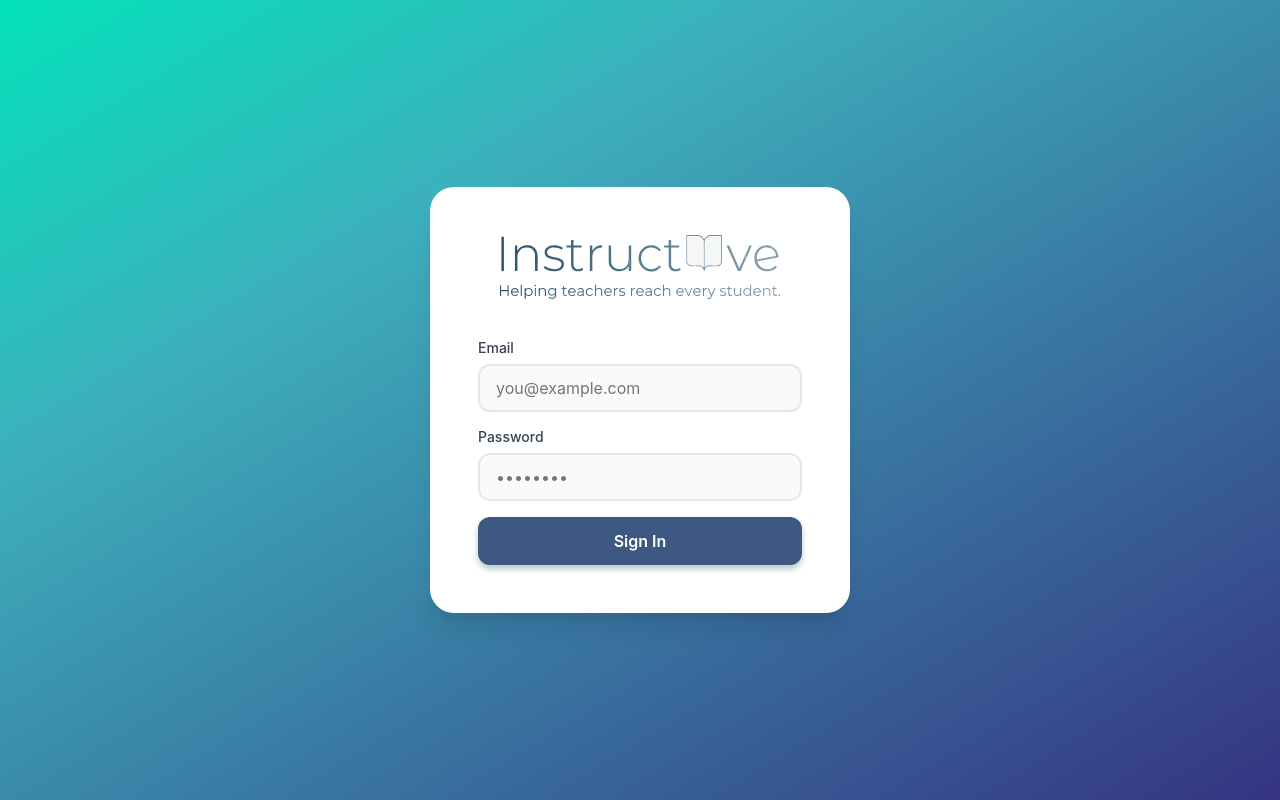
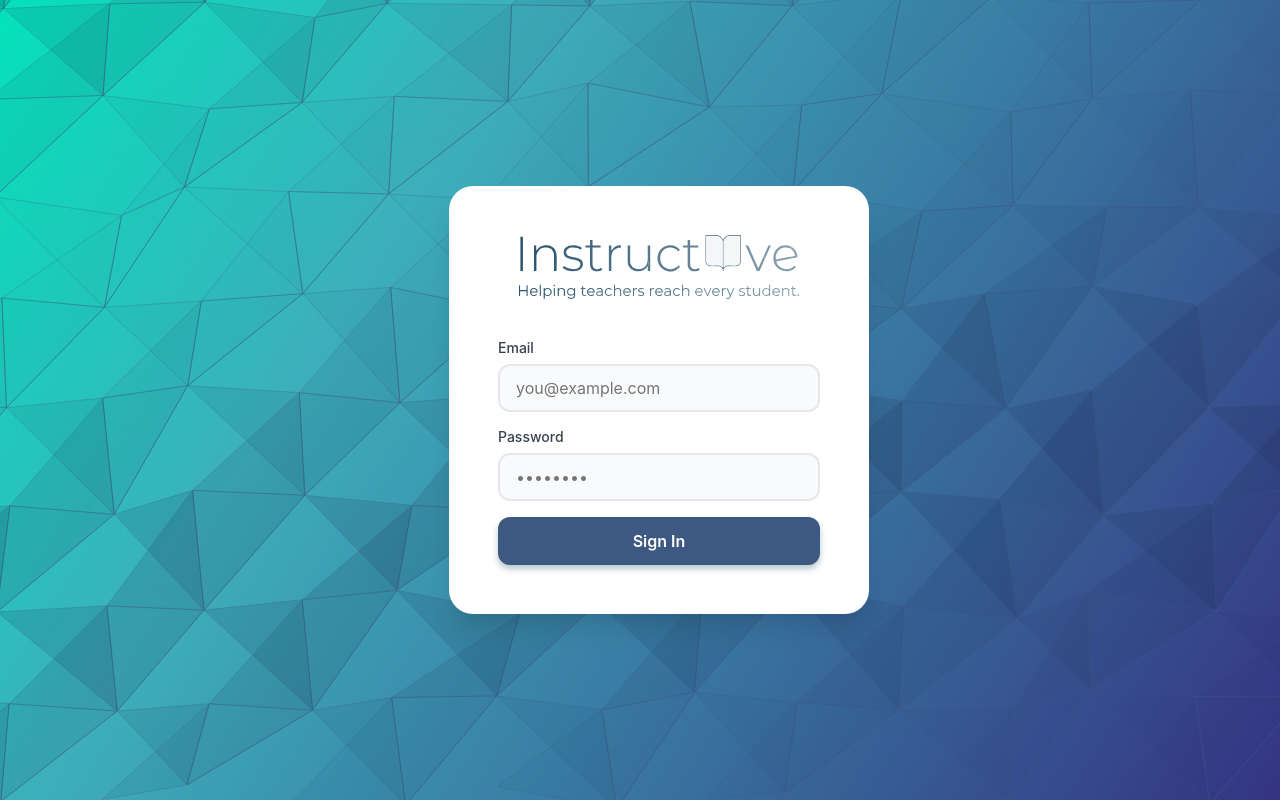
Before and after one commit to logie87/objectObject, a React (Vite) app in the folder frontend/: page / in a window 1280 px wide. Built offline with nearby package versions, Linux system fonts and the light colour scheme; no server answers.

Commit message:
Mesh login background

```diff
--- a/frontend/src/pages/LoginPage.tsx
+++ b/frontend/src/pages/LoginPage.tsx
@@ -1,9 +1,9 @@
-import React, { useEffect, useState } from 'react';
+import React, { useEffect, useRef, useState } from 'react';
 import { useNavigate, useLocation } from 'react-router-dom';
 import { useAuth } from '../context/AuthContext';
 import InstructiveLogo from '../assets/instructive_logo.svg';
 
-const BG_GRADIENT = 'linear-gradient(149deg,  #04e2bb 0%, #3dafbcff 30%, #353482 100%)';
+const BG_GRADIENT = ['#04e2bb', '#3dafbc', '#353482'] as const;
 const CARD_BG = 'white';
 const CARD_SHADOW = '0 20px 25px -5px rgba(0, 0, 0, 0.1), 0 10px 10px -5px rgba(0, 0, 0, 0.04)';
 const ERROR_BORDER = '#fecaca';
@@ -17,6 +17,225 @@ const INPUT_FOCUS_BG = 'white';
 const BUTTON_TEXT = 'white';
 const BUTTON_GRADIENT = '#3d5881';
 const BUTTON_SHADOW = '0 4px 6px rgba(13, 70, 91, 0.3)';
+
+// --- Techy triangular mesh background ---
+function TriMeshBackground() {
+  const canvasRef = useRef<HTMLCanvasElement | null>(null);
+  const animRef = useRef<number | null>(null);
+
+  useEffect(() => {
+    const canvas = canvasRef.current!;
+    const ctx = canvas.getContext('2d', { alpha: false })!;
+    let width = 0, height = 0, dpr = Math.max(1, window.devicePixelRatio || 1);
+
+    type Pt = { x: number; y: number; bx: number; by: number; px: number; py: number; phase: number; amp: number };
+    let cols = 0, rows = 0;
+    let grid: Pt[] = [];
+    const spacingBase = 120; // px target spacing between points
+    const mouse = { x: Infinity, y: Infinity, vx: 0, vy: 0 };
+    let lastMouseX = Infinity, lastMouseY = Infinity;
+
+    // Build a regular grid of points
+    function buildGrid() {
+      width = window.innerWidth;
+      height = window.innerHeight;
+      dpr = Math.max(1, window.devicePixelRatio || 1);
+      canvas.width = Math.floor(width * dpr);
+      canvas.height = Math.floor(height * dpr);
+      canvas.style.width = `${width}px`;
+      canvas.style.height = `${height}px`;
+      ctx.setTransform(dpr, 0, 0, dpr, 0, 0);
+
+      const spacing = Math.max(80, Math.min(spacingBase, Math.min(width, height) / 8));
+      cols = Math.ceil(width / spacing) + 2;
+      rows = Math.ceil(height / spacing) + 2;
+
+      grid = [];
+      for (let j = 0; j < rows; j++) {
+        for (let i = 0; i < cols; i++) {
+          const jitter = (Math.random() - 0.5) * spacing * 0.25;
+          const x = i * spacing - spacing + jitter;
+          const y = j * spacing - spacing + jitter;
+          grid.push({
+            x, y,
+            bx: x, by: y, // base/origin
+            px: x, py: y, // previous (for velocity estimate if needed)
+            phase: Math.random() * Math.PI * 2,
+            amp: spacing * (0.10 + Math.random() * 0.15)
+          });
+        }
+      }
+    }
+
+    // Triangles are implicit from the grid indices
+    const idx = (i: number, j: number) => j * cols + i;
+
+    // Render loop
+    let t0 = performance.now();
+    function frame(now: number) {
+      const dt = Math.min(1 / 30, (now - t0) / 1000); // cap delta to keep stable
+      t0 = now;
+
+      // Background gradient fill
+      const g = ctx.createLinearGradient(0, 0, width, height);
+      g.addColorStop(0, BG_GRADIENT[0]);
+      g.addColorStop(0.3, BG_GRADIENT[1]);
+      g.addColorStop(1, BG_GRADIENT[2]);
+      ctx.fillStyle = g;
+      ctx.fillRect(0, 0, width, height);
+
+      // Soft mouse decay (so influence fades if mouse idle/leaves)
+      if (!Number.isFinite(mouse.x) || !Number.isFinite(mouse.y)) {
+        mouse.vx *= 0.9;
+        mouse.vy *= 0.9;
+      }
+
+      // Update points: smooth orbital jitter around base plus tiny mouse push
+      const time = now * 0.0015;
+      const sigma = Math.min(width, height) * 0.25; // mouse influence radius
+      const inv2sigma2 = 1 / (2 * sigma * sigma);
+
+      for (let p of grid) {
+        // Base sinusoidal motion (elliptical wobble)
+        const sx = Math.sin(time + p.phase) * p.amp;
+        const cy = Math.cos(time * 1.1 + p.phase * 1.3) * p.amp * 0.8;
+
+        // Mouse repulsion (Gaussian)
+        let mx = 0, my = 0;
+        if (Number.isFinite(mouse.x) && Number.isFinite(mouse.y)) {
+          const dx = p.bx - mouse.x;
+          const dy = p.by - mouse.y;
+          const d2 = dx * dx + dy * dy;
+          const w = Math.exp(-d2 * inv2sigma2);
+          const strength = 18; // small nudge
+          mx = (dx / Math.sqrt(d2 + 1e-6)) * strength * w;
+          my = (dy / Math.sqrt(d2 + 1e-6)) * strength * w;
+        }
+
+        // Spring back towards base to avoid drift
+        const k = 0.08;
+        const springX = (p.bx - p.x) * k;
+        const springY = (p.by - p.y) * k;
+
+        // Integrate (critically damped-ish)
+        const nx = p.x + (sx + mx + springX) * dt;
+        const ny = p.y + (cy + my + springY) * dt;
+
+        p.px = p.x; p.py = p.y;
+        p.x = nx; p.y = ny;
+      }
+
+      // Draw triangles with subtle strokes + fills
+      ctx.lineWidth = 1;
+      ctx.shadowBlur = 0;
+
+      for (let j = 0; j < rows - 1; j++) {
+        for (let i = 0; i < cols - 1; i++) {
+          const p00 = grid[idx(i, j)];
+          const p10 = grid[idx(i + 1, j)];
+          const p01 = grid[idx(i, j + 1)];
+          const p11 = grid[idx(i + 1, j + 1)];
+
+          // Alternate diagonal for a more irregular look
+          const diagFlip = ((i + j) & 1) === 0;
+
+          // Triangle A
+          {
+            const a = p00, b = p10, c = diagFlip ? p11 : p01;
+            // Fill color based on average y (gives soft banding) + time
+            const ay = (a.y + b.y + c.y) / 3 / height;
+            const alpha = 0.07 + 0.06 * Math.sin(6 * ay + time * 0.7 + (i + j) * 0.15);
+            ctx.fillStyle = `rgba(18, 29, 61, ${alpha})`;
+            ctx.beginPath();
+            ctx.moveTo(a.x, a.y);
+            ctx.lineTo(b.x, b.y);
+            ctx.lineTo(c.x, c.y);
+            ctx.closePath();
+            ctx.fill();
+
+            ctx.strokeStyle = 'rgba(61, 88, 129, 0.28)';
+            ctx.stroke();
+          }
+
+          // Triangle B
+          {
+            const a = diagFlip ? p11 : p01, b = p01, c = p10;
+            const ay = (a.y + b.y + c.y) / 3 / height;
+            const alpha = 0.07 + 0.06 * Math.sin(6 * ay + time * 0.7 + (i + j + 1) * 0.15);
+            ctx.fillStyle = `rgba(18, 29, 61, ${alpha})`;
+            ctx.beginPath();
+            ctx.moveTo(a.x, a.y);
+            ctx.lineTo(b.x, b.y);
+            ctx.lineTo(c.x, c.y);
+            ctx.closePath();
+            ctx.fill();
+
+            ctx.strokeStyle = 'rgba(61, 88, 129, 0.28)';
+            ctx.stroke();
+          }
+        }
+      }
+
+      // Optional: faint nodes for extra "tech"
+      ctx.fillStyle = 'rgba(255,255,255,0.04)';
+      for (let p of grid) {
+        ctx.beginPath();
+        ctx.arc(p.x, p.y, 1.2, 0, Math.PI * 2);
+        ctx.fill();
+      }
+
+      animRef.current = requestAnimationFrame(frame);
+    }
+
+    function onMouseMove(e: MouseEvent) {
+      const x = e.clientX;
+      const y = e.clientY;
+      mouse.vx = Number.isFinite(lastMouseX) ? x - lastMouseX : 0;
+      mouse.vy = Number.isFinite(lastMouseY) ? y - lastMouseY : 0;
+      mouse.x = x;
+      mouse.y = y;
+      lastMouseX = x;
+      lastMouseY = y;
+    }
+    function onMouseLeave() {
+      mouse.x = Infinity;
+      mouse.y = Infinity;
+    }
+    function onResize() {
+      buildGrid();
+    }
+
+    buildGrid();
+    animRef.current = requestAnimationFrame(frame);
+    window.addEventListener('mousemove', onMouseMove, { passive: true });
+    window.addEventListener('mouseleave', onMouseLeave, { passive: true });
+    window.addEventListener('resize', onResize);
+
+    return () => {
+      if (animRef.current) cancelAnimationFrame(animRef.current);
+      window.removeEventListener('mousemove', onMouseMove);
+      window.removeEventListener('mouseleave', onMouseLeave);
+      window.removeEventListener('resize', onResize);
+    };
+  }, []);
+
+  return (
+    <canvas
+      ref={canvasRef}
+      aria-hidden
+      style={{
+        position: 'fixed',
+        inset: 0,
+        zIndex: 0,
+        display: 'block',
+        width: '100vw',
+        height: '100vh',
+        pointerEvents: 'none', // mesh reacts, but canvas doesn’t block UI
+        userSelect: 'none'
+      }}
+    />
+  );
+}
 
 const LoginPage: React.FC = () => {
   const { isAuthenticated, login } = useAuth();
@@ -55,12 +274,19 @@ const LoginPage: React.FC = () => {
       width: '100vw',
       margin: 0,
       padding: 0,
-      background: BG_GRADIENT,
       alignItems: 'center',
       justifyContent: 'center',
       position: 'fixed',
       top: 0,
       left: 0
+    }}>
+      {/* Techy animated triangular mesh background */}
+      <TriMeshBackground />
+
+      {/* Foreground content */}
+      <div style={{
+        position: 'relative',
+        zIndex: 1
       }}>
         <div style={{
           backgroundColor: CARD_BG,
@@ -69,7 +295,9 @@ const LoginPage: React.FC = () => {
           boxShadow: CARD_SHADOW,
           width: '100%',
           maxWidth: '420px',
-        margin: '20px'
+          margin: '20px',
+          backdropFilter: 'saturate(120%) blur(4px)',
+          border: '1px solid rgba(255,255,255,0.2)'
         }}>
           {err && (
             <div style={{
@@ -113,12 +341,12 @@ const LoginPage: React.FC = () => {
                   transition: 'all 0.3s',
                 }}
                 onFocus={(e) => {
-                e.target.style.borderColor = INPUT_FOCUS_BORDER;
-                e.target.style.backgroundColor = INPUT_FOCUS_BG;
+                  e.currentTarget.style.borderColor = INPUT_FOCUS_BORDER;
+                  e.currentTarget.style.backgroundColor = INPUT_FOCUS_BG;
                 }}
                 onBlur={(e) => {
-                e.target.style.borderColor = INPUT_BORDER;
-                e.target.style.backgroundColor = INPUT_BG;
+                  e.currentTarget.style.borderColor = INPUT_BORDER;
+                  e.currentTarget.style.backgroundColor = INPUT_BG;
                 }}
               />
             </div>
@@ -144,12 +372,12 @@ const LoginPage: React.FC = () => {
                   transition: 'all 0.3s',
                 }}
                 onFocus={(e) => {
-                e.target.style.borderColor = INPUT_FOCUS_BORDER;
-                e.target.style.backgroundColor = INPUT_FOCUS_BG;
+                  e.currentTarget.style.borderColor = INPUT_FOCUS_BORDER;
+                  e.currentTarget.style.backgroundColor = INPUT_FOCUS_BG;
                 }}
                 onBlur={(e) => {
-                e.target.style.borderColor = INPUT_BORDER;
-                e.target.style.backgroundColor = INPUT_BG;
+                  e.currentTarget.style.borderColor = INPUT_BORDER;
+                  e.currentTarget.style.backgroundColor = INPUT_BG;
                 }}
               />
             </div>
@@ -177,6 +405,7 @@ const LoginPage: React.FC = () => {
           </form>
         </div>
       </div>
+    </div>
   );
 };
 
```
Lines whose indentation alone changed are shown as unchanged.
